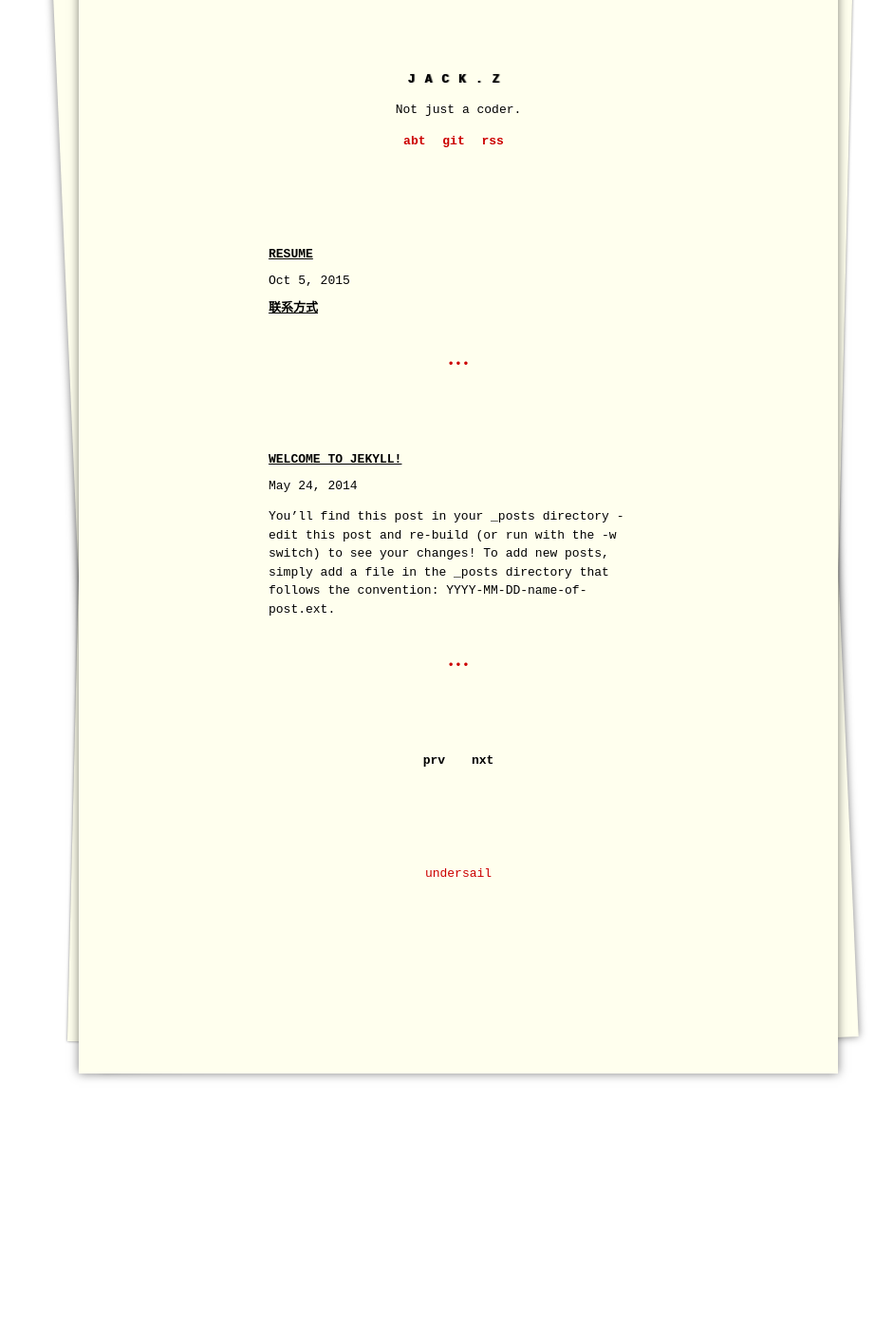
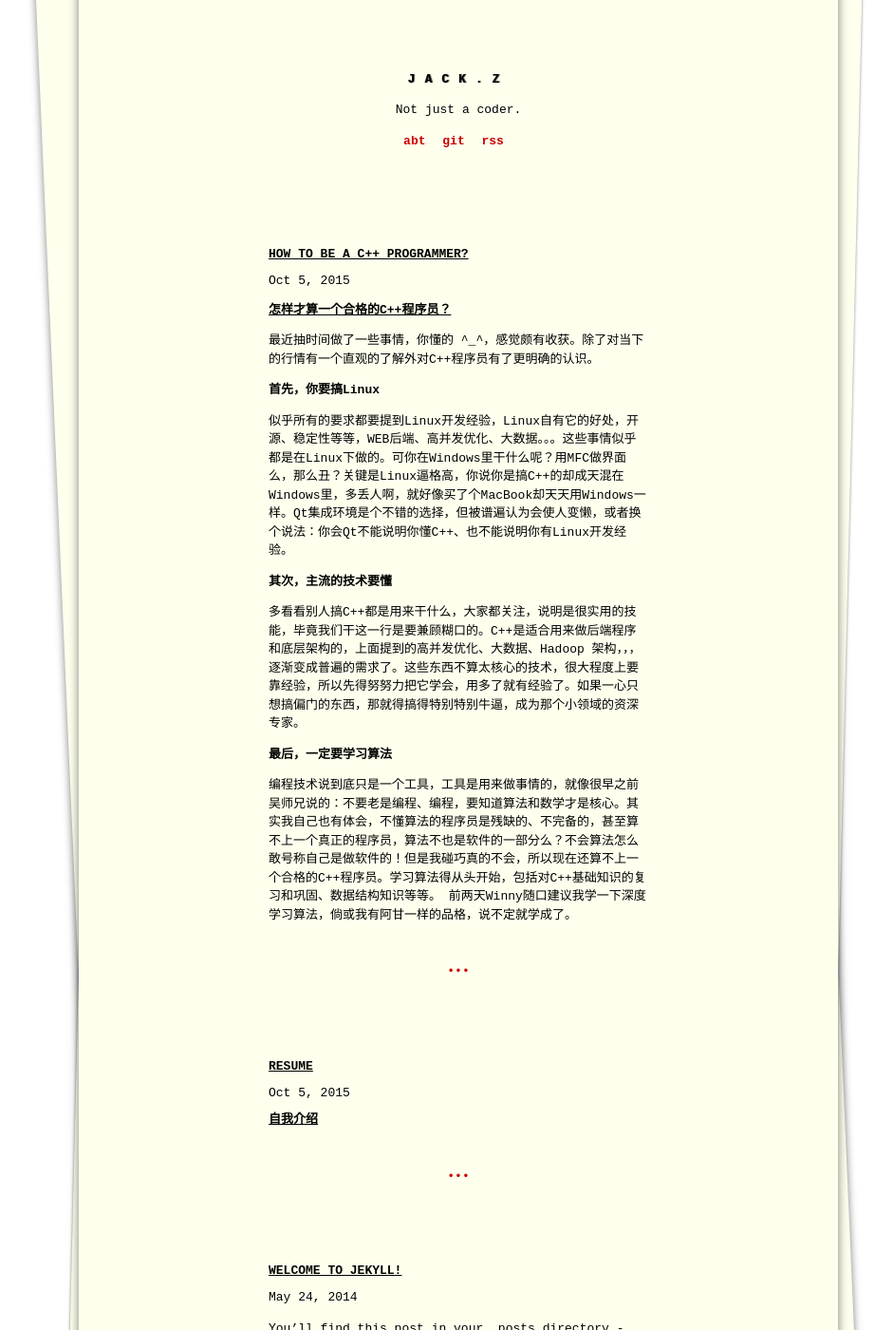
Before and after one commit to undersail/undersail.github.com, a Jekyll site: the page built from index.html, in a window 1280 px wide and 1400 px high, scrolled down 235 px. Shown: the whole window at 95% size, without its empty margins (157-1098 px from the left). Built offline with Jekyll 4.4.1, drawn with Linux system fonts in a browser that asks for light colours; the list of posts is cut into pages by our own code; before the commit the page ends 1445 px from its top, so only the background shows below that.

Commit message:
change post

```diff
--- /dev/null
+++ b/_posts/2015-10-05-how-to-be-a-c++-programmer.markdown
@@ -0,0 +1,16 @@
+---
+layout: post
+title:  "How to be a c++ programmer?"
+date:   2015-10-05 01:19:00
+categories: study
+---
+
+## 怎样才算一个合格的C++程序员？
+最近抽时间做了一些事情，你懂的 ^_^，感觉颇有收获。除了对当下的行情有一个直观的了解外对C++程序员有了更明确的认识。
+### 首先，你要搞Linux
+似乎所有的要求都要提到Linux开发经验，Linux自有它的好处，开源、稳定性等等，WEB后端、高并发优化、大数据。。。这些事情似乎都是在Linux下做的。可你在Windows里干什么呢？用MFC做界面么，那么丑？关键是Linux逼格高，你说你是搞C++的却成天混在Windows里，多丢人啊，就好像买了个MacBook却天天用Windows一样。Qt集成环境是个不错的选择，但被谱遍认为会使人变懒，或者换个说法：你会Qt不能说明你懂C++、也不能说明你有Linux开发经验。
+### 其次，主流的技术要懂
+多看看别人搞C++都是用来干什么，大家都关注，说明是很实用的技能，毕竟我们干这一行是要兼顾糊口的。C++是适合用来做后端程序和底层架构的，上面提到的高并发优化、大数据、Hadoop 架构，，，逐渐变成普遍的需求了。这些东西不算太核心的技术，很大程度上要靠经验，所以先得努努力把它学会，用多了就有经验了。如果一心只想搞偏门的东西，那就得搞得特别特别牛逼，成为那个小领域的资深专家。
+### 最后，一定要学习算法
+编程技术说到底只是一个工具，工具是用来做事情的，就像很早之前吴师兄说的：不要老是编程、编程，要知道算法和数学才是核心。其实我自己也有体会，不懂算法的程序员是残缺的、不完备的，甚至算不上一个真正的程序员，算法不也是软件的一部分么？不会算法怎么敢号称自己是做软件的！但是我碰巧真的不会，所以现在还算不上一个合格的C++程序员。学习算法得从头开始，包括对C++基础知识的复习和巩固、数据结构知识等等。
+前两天Winny随口建议我学一下深度学习算法，倘或我有阿甘一样的品格，说不定就学成了。
--- a/_posts/2015-10-05-resume.markdown
+++ b/_posts/2015-10-05-resume.markdown
@@ -5,32 +5,16 @@ date:   2015-10-05 01:09:00
 categories: about
 ---
 
-# 联系方式
+# 自我介绍
 
-- [password]手机：13466712543
-- Email：jack@easyapple.net
-
----
-
-# 个人信息
-
- - 郑治强/男/1984
- - 北京理工大学光电工程系
- - 工作年限：6年
- - 技术博客：http://www.easyapple.net
- - GitHub：https://github.com/undersail
- - 期望职位：C++工程师、产品经理
- - 期望薪资：月薪大于20k
- - 期望城市：北京
-
----
-# 自我介绍
 - 从事计算机软件行业6年多，熟悉项目管理、系统设计、文档编写、软件开发等各个环节，擅长C/C++/VS/Qt平台开发，感兴趣Object-C/Swift/iOS平台开发，了解PHP/云平台等。
 - 兴趣广泛、喜欢运动、爱好摄影、热爱艺术，热衷于所有美好的设计、追求极简设计的产品，熟悉各种流行软硬件、喜欢尝试AppStore中的各类应用、也会自己设计应用。
 - 业余时间创建了技术博客<a href="http://www.easyapple.net">灵感设计</a>和播客网站<a href="http://www.easyapple.net">灵感电台</a>，近期构思了一个App项目，准备着手启动，一边学习一边实践，完善自己写代码以外的能力。
 
 ---
+
 # 工作经历
+
 ## 北京汉王智通科技有限公司（2011~2015）
 
 北京汉王智通科技有限公司原为汉王科技股份有限公司的全资子公司，2012年被北京数字政通股份有限公司收购，现作为数字政通全资子公司。公司主要经营安防、交通及泊车领域软硬件产品。
```
